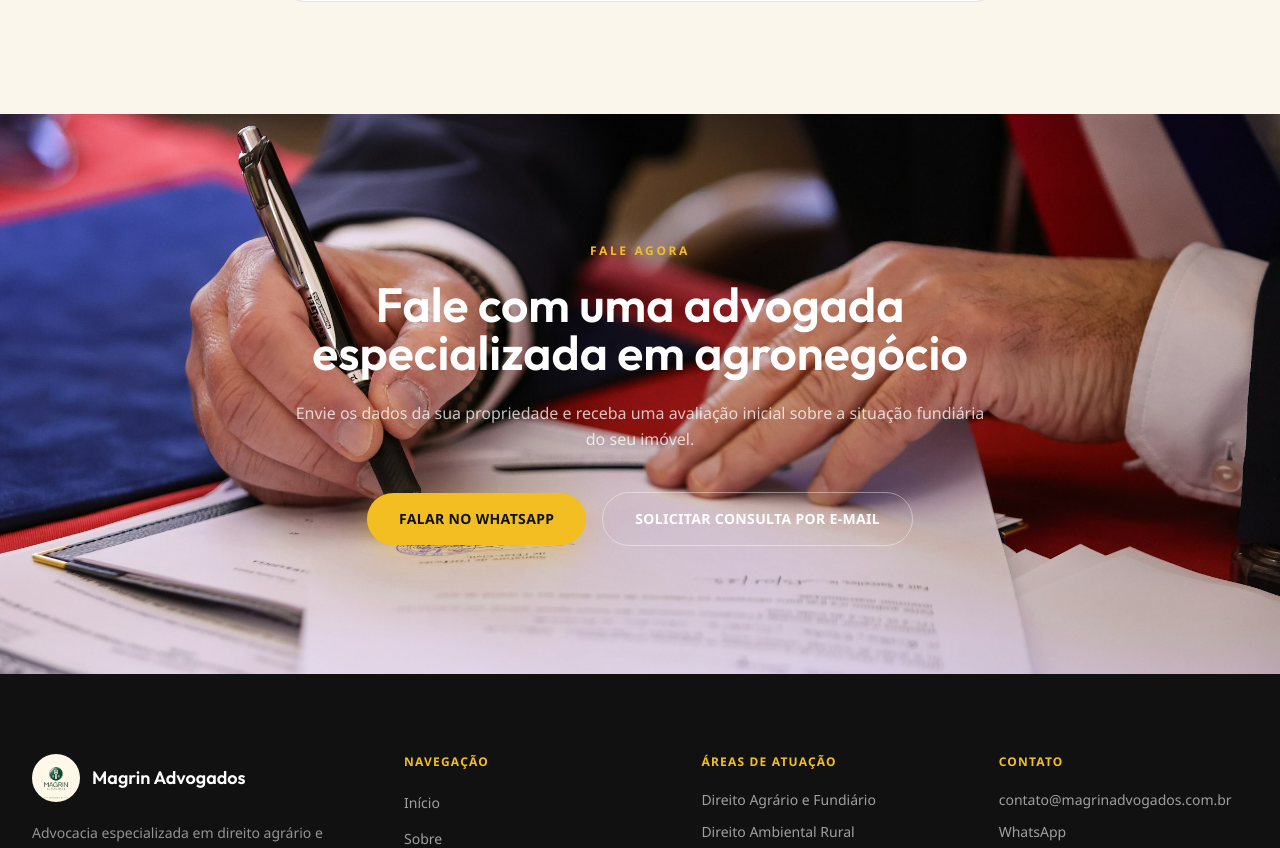
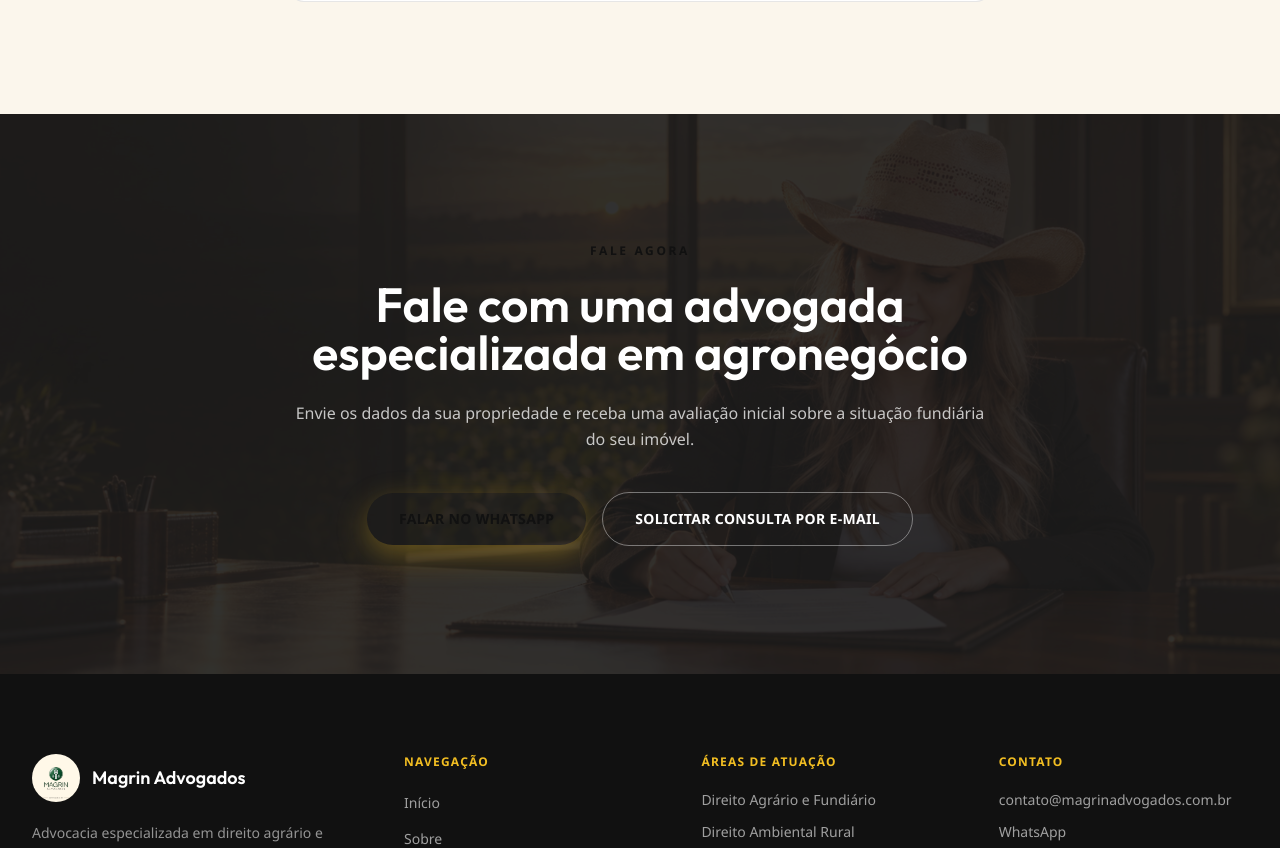
Before and after one commit to rogerfunchall-prog/advogada-agro, a Next.js app: page / in a window 1280 px wide. Shown: the part 7405-8253 px from the top of the page. Built offline with nearby package versions, Linux system fonts and the light colour scheme.

Commit message:
feat: atualiza banner da seção Fale Agora

```diff
--- a/app/components/FinalCta.tsx
+++ b/app/components/FinalCta.tsx
@@ -7,17 +7,17 @@ export default function FinalCta() {
     <section id="contato" className="relative overflow-hidden py-24 md:py-32">
       <div className="absolute inset-0 -z-10">
         <Image
-          src="/images/document-signing.jpg"
-          alt="Assinatura de contrato rural"
+          src="/images/final-cta-banner.png"
+          alt="Dra. Magrin em atendimento jurídico personalizado"
           fill
           className="object-cover"
         />
-        <div className="absolute inset-0 bg-black/88" />
+        <div className="absolute inset-0 bg-ink-soft/90" />
       </div>
 
       <div className="mx-auto max-w-3xl px-5 md:px-8 text-center">
         <Reveal>
-          <p className="section-eyebrow text-gold mb-5">Fale agora</p>
+          <p className="section-eyebrow text-brand mb-5">Fale agora</p>
         </Reveal>
         <Reveal delay={0.05}>
           <h2 className="font-heading text-3xl md:text-5xl font-semibold leading-tight text-white text-balance">
@@ -33,13 +33,13 @@ export default function FinalCta() {
               href={whatsappLink(finalCta.whatsappMessage)}
               target="_blank"
               rel="noopener noreferrer"
-              className="inline-flex items-center gap-2 rounded-pill bg-gold px-8 py-4 font-label text-sm font-bold uppercase tracking-wide text-ink shadow-[0_10px_30px_rgba(242,190,34,0.35)] transition-transform hover:-translate-y-0.5 hover:bg-gold-light"
+              className="inline-flex items-center gap-2 rounded-pill bg-brand px-8 py-4 font-label text-sm font-bold uppercase tracking-wide text-ink shadow-[0_10px_30px_rgba(242,190,34,0.35)] transition-transform hover:-translate-y-0.5 hover:bg-brand-light"
             >
               Falar no WhatsApp
             </a>
             <a
               href={`mailto:${CONTACT_EMAIL}`}
-              className="inline-flex items-center gap-2 rounded-pill border border-white/40 px-8 py-4 font-label text-sm font-bold uppercase tracking-wide text-white transition-colors hover:border-gold hover:text-gold"
+              className="inline-flex items-center gap-2 rounded-pill border border-white/40 px-8 py-4 font-label text-sm font-bold uppercase tracking-wide text-white transition-colors hover:border-brand hover:text-brand"
             >
               Solicitar consulta por e-mail
             </a>
```
Also changed, not shown: public/images/final-cta-banner.png (added).
